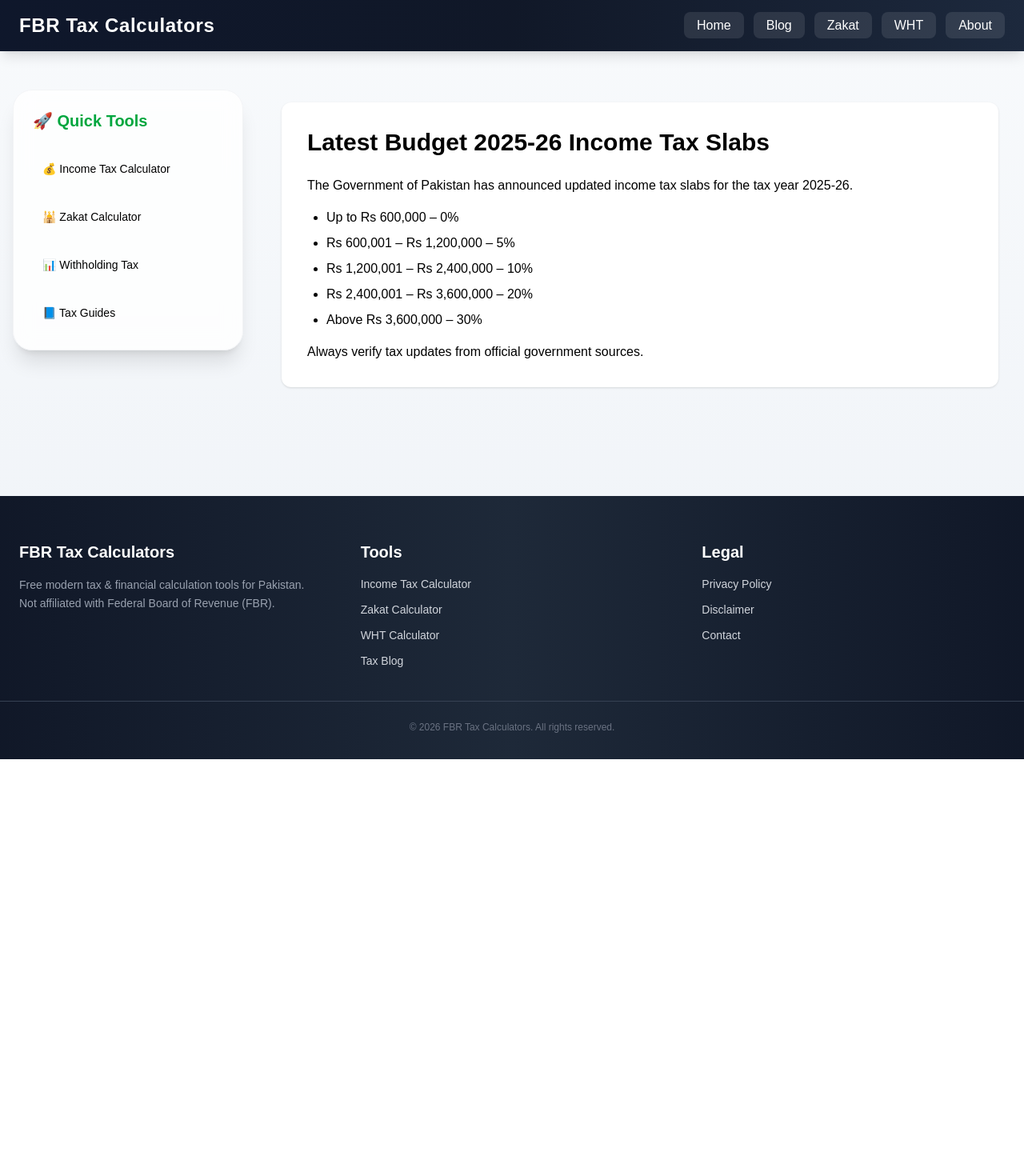
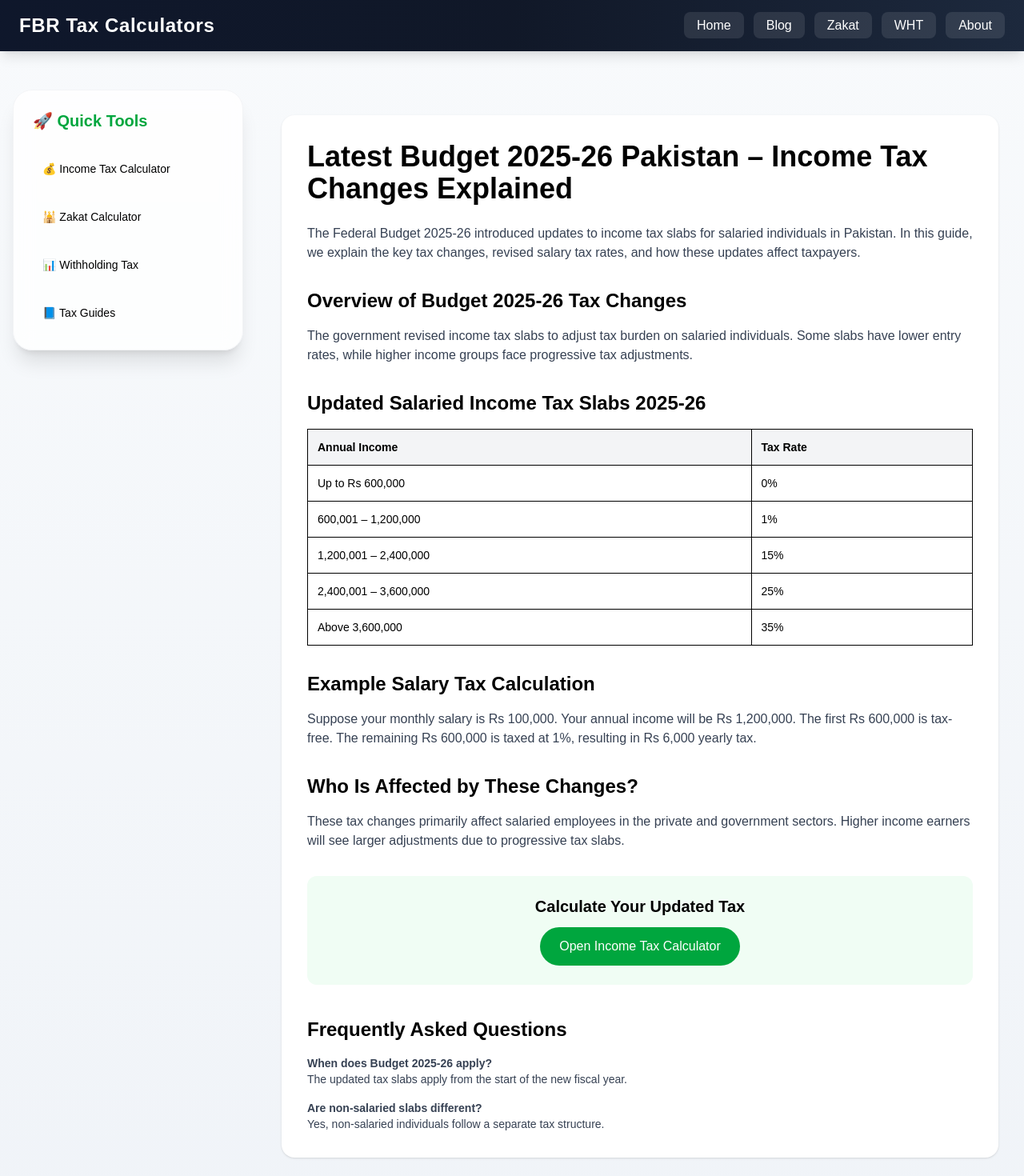
Before and after one commit to muhammadobaid1986/fbrtaxcalculators, a Next.js app: page /latest-budget-2025-26-tax-slabs in a window 1280 px wide. Shown: the top 1470 px of the page at 80% size. Before the commit the page ends 949 px from the top, so only its background shows below. Built offline with nearby package versions, Linux system fonts and the light colour scheme.

Commit message:
ui improvments

```diff
--- /dev/null
+++ b/app/how-to-file-tax-return-online-pakistan/page.tsx
@@ -0,0 +1,53 @@
+export const metadata = {
+  title: "How to File Tax Return Online in Pakistan (2025 Guide)",
+  description:
+    "Step-by-step guide on how to file income tax return online in Pakistan using FBR Iris portal.",
+};
+
+export default function Page() {
+  return (
+    <div className="max-w-4xl mx-auto bg-white p-8 rounded-2xl shadow mt-10">
+
+      <h1 className="text-4xl font-bold mb-6">
+        How to File Tax Return Online in Pakistan (2025 Guide)
+      </h1>
+
+      <p className="mb-4 text-gray-700">
+        Filing income tax return online in Pakistan is easier than ever.
+        The Federal Board of Revenue (FBR) provides an online system
+        called IRIS where salaried individuals can submit their returns.
+      </p>
+
+      <h2 className="text-2xl font-semibold mt-8 mb-4">
+        Step 1: Create FBR IRIS Account
+      </h2>
+
+      <p className="mb-4 text-gray-700">
+        Visit the official FBR website and register using your CNIC.
+        You will receive login credentials after verification.
+      </p>
+
+      <h2 className="text-2xl font-semibold mt-8 mb-4">
+        Step 2: Declare Income
+      </h2>
+
+      <p className="mb-4 text-gray-700">
+        Enter your salary income, allowances, and any other taxable income.
+        The system will calculate your payable tax automatically.
+      </p>
+
+      <div className="mt-8 p-6 bg-green-50 rounded-xl text-center">
+        <h3 className="text-xl font-semibold mb-3">
+          Estimate Your Tax First
+        </h3>
+        <a
+          href="/"
+          className="inline-block px-6 py-3 bg-green-600 text-white rounded-full hover:bg-green-700 transition"
+        >
+          Use Income Tax Calculator
+        </a>
+      </div>
+
+    </div>
+  );
+}
--- a/app/income-tax-calculator-2024-25/page.tsx
+++ b/app/income-tax-calculator-2024-25/page.tsx
@@ -129,8 +129,6 @@ export default function Page() {
 
 </div>
 
-
-
     </div>
   );
 }
--- a/app/latest-budget-2025-26-tax-slabs/page.tsx
+++ b/app/latest-budget-2025-26-tax-slabs/page.tsx
@@ -1,32 +1,115 @@
 export const metadata = {
-  title: "Latest Budget 2025-26 Tax Slabs Pakistan",
+  title: "Latest Budget 2025-26 Pakistan – Income Tax Changes Explained",
   description:
-    "Check updated income tax slabs for salaried individuals announced in Budget 2025-26 Pakistan.",
+    "Complete breakdown of Federal Budget 2025-26 Pakistan including updated income tax slabs, salaried tax changes, and impact on taxpayers.",
 };
 
-export default function Article() {
+export default function Page() {
   return (
-    <div className="bg-white p-8 rounded-xl shadow mt-6 max-w-4xl mx-auto">
-      <h1 className="text-3xl font-bold mb-6">
-        Latest Budget 2025-26 Income Tax Slabs
+    <div className="max-w-4xl mx-auto bg-white p-8 rounded-2xl shadow mt-10">
+
+      <h1 className="text-4xl font-bold mb-6">
+        Latest Budget 2025-26 Pakistan – Income Tax Changes Explained
       </h1>
 
-      <p className="mb-4">
-        The Government of Pakistan has announced updated income tax slabs
-        for the tax year 2025-26.
+      <p className="mb-4 text-gray-700">
+        The Federal Budget 2025-26 introduced updates to income tax slabs
+        for salaried individuals in Pakistan. In this guide, we explain
+        the key tax changes, revised salary tax rates, and how these updates
+        affect taxpayers.
       </p>
 
-      <ul className="list-disc pl-6 space-y-2 mb-4">
-        <li>Up to Rs 600,000 – 0%</li>
-        <li>Rs 600,001 – Rs 1,200,000 – 5%</li>
-        <li>Rs 1,200,001 – Rs 2,400,000 – 10%</li>
-        <li>Rs 2,400,001 – Rs 3,600,000 – 20%</li>
-        <li>Above Rs 3,600,000 – 30%</li>
-      </ul>
+      <h2 className="text-2xl font-semibold mt-8 mb-4">
+        Overview of Budget 2025-26 Tax Changes
+      </h2>
 
-      <p>
-        Always verify tax updates from official government sources.
+      <p className="mb-4 text-gray-700">
+        The government revised income tax slabs to adjust tax burden
+        on salaried individuals. Some slabs have lower entry rates,
+        while higher income groups face progressive tax adjustments.
       </p>
+
+      <h2 className="text-2xl font-semibold mt-8 mb-4">
+        Updated Salaried Income Tax Slabs 2025-26
+      </h2>
+
+      <div className="overflow-x-auto mb-6">
+        <table className="w-full border text-sm">
+          <thead>
+            <tr className="bg-gray-100">
+              <th className="border p-3 text-left">Annual Income</th>
+              <th className="border p-3 text-left">Tax Rate</th>
+            </tr>
+          </thead>
+          <tbody>
+            <tr><td className="border p-3">Up to Rs 600,000</td><td className="border p-3">0%</td></tr>
+            <tr><td className="border p-3">600,001 – 1,200,000</td><td className="border p-3">1%</td></tr>
+            <tr><td className="border p-3">1,200,001 – 2,400,000</td><td className="border p-3">15%</td></tr>
+            <tr><td className="border p-3">2,400,001 – 3,600,000</td><td className="border p-3">25%</td></tr>
+            <tr><td className="border p-3">Above 3,600,000</td><td className="border p-3">35%</td></tr>
+          </tbody>
+        </table>
+      </div>
+
+      <h2 className="text-2xl font-semibold mt-8 mb-4">
+        Example Salary Tax Calculation
+      </h2>
+
+      <p className="mb-4 text-gray-700">
+        Suppose your monthly salary is Rs 100,000.
+        Your annual income will be Rs 1,200,000.
+        The first Rs 600,000 is tax-free.
+        The remaining Rs 600,000 is taxed at 1%,
+        resulting in Rs 6,000 yearly tax.
+      </p>
+
+      <h2 className="text-2xl font-semibold mt-8 mb-4">
+        Who Is Affected by These Changes?
+      </h2>
+
+      <p className="mb-4 text-gray-700">
+        These tax changes primarily affect salaried employees
+        in the private and government sectors.
+        Higher income earners will see larger adjustments
+        due to progressive tax slabs.
+      </p>
+
+      <div className="mt-8 p-6 bg-green-50 rounded-xl text-center">
+        <h3 className="text-xl font-semibold mb-3">
+          Calculate Your Updated Tax
+        </h3>
+        <a
+          href="/"
+          className="inline-block px-6 py-3 bg-green-600 text-white rounded-full hover:bg-green-700 transition"
+        >
+          Open Income Tax Calculator
+        </a>
+      </div>
+
+      <h2 className="text-2xl font-semibold mt-10 mb-4">
+        Frequently Asked Questions
+      </h2>
+
+      <div className="space-y-4 text-sm text-gray-700">
+        <div>
+          <p className="font-semibold">
+            When does Budget 2025-26 apply?
+          </p>
+          <p>
+            The updated tax slabs apply from the start of the new fiscal year.
+          </p>
+        </div>
+
+        <div>
+          <p className="font-semibold">
+            Are non-salaried slabs different?
+          </p>
+          <p>
+            Yes, non-salaried individuals follow a separate tax structure.
+          </p>
+        </div>
+      </div>
+
     </div>
   );
 }
```
